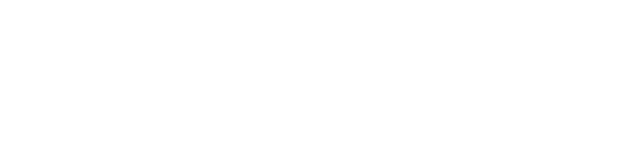
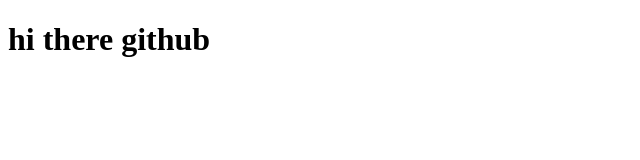
Before and after one commit to mavi000/gitproject, a plain HTML site: page index.html in a window 1280 px wide. Shown: the whole page, without its empty margins (0-640 px from the left). Drawn offline with Linux system fonts and the light colour scheme.

Commit message:
commit from new author

```diff
--- a/index.html
+++ b/index.html
@@ -7,6 +7,6 @@
     <title>Document</title>
 </head>
 <body>
-
+    <h1> hi there github</h1>
 </body>
 </html>
```
